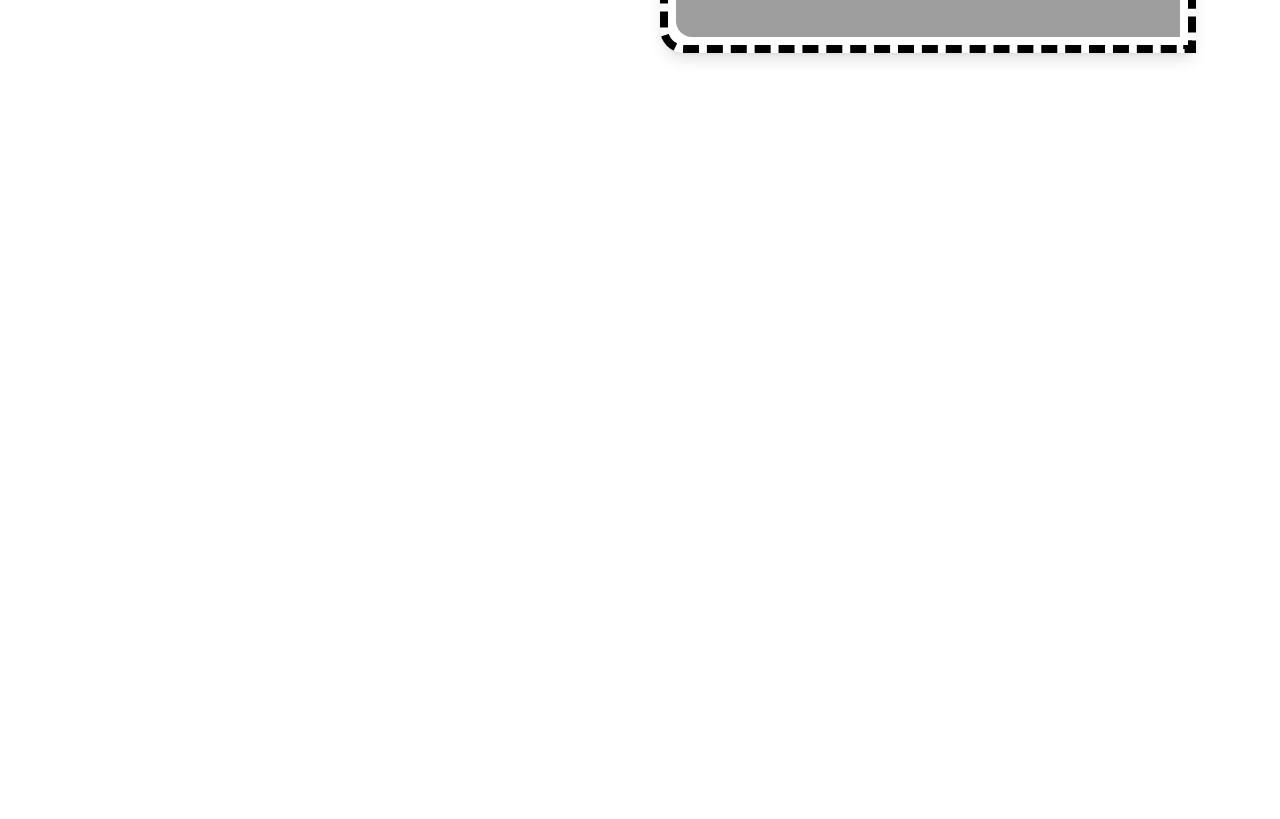
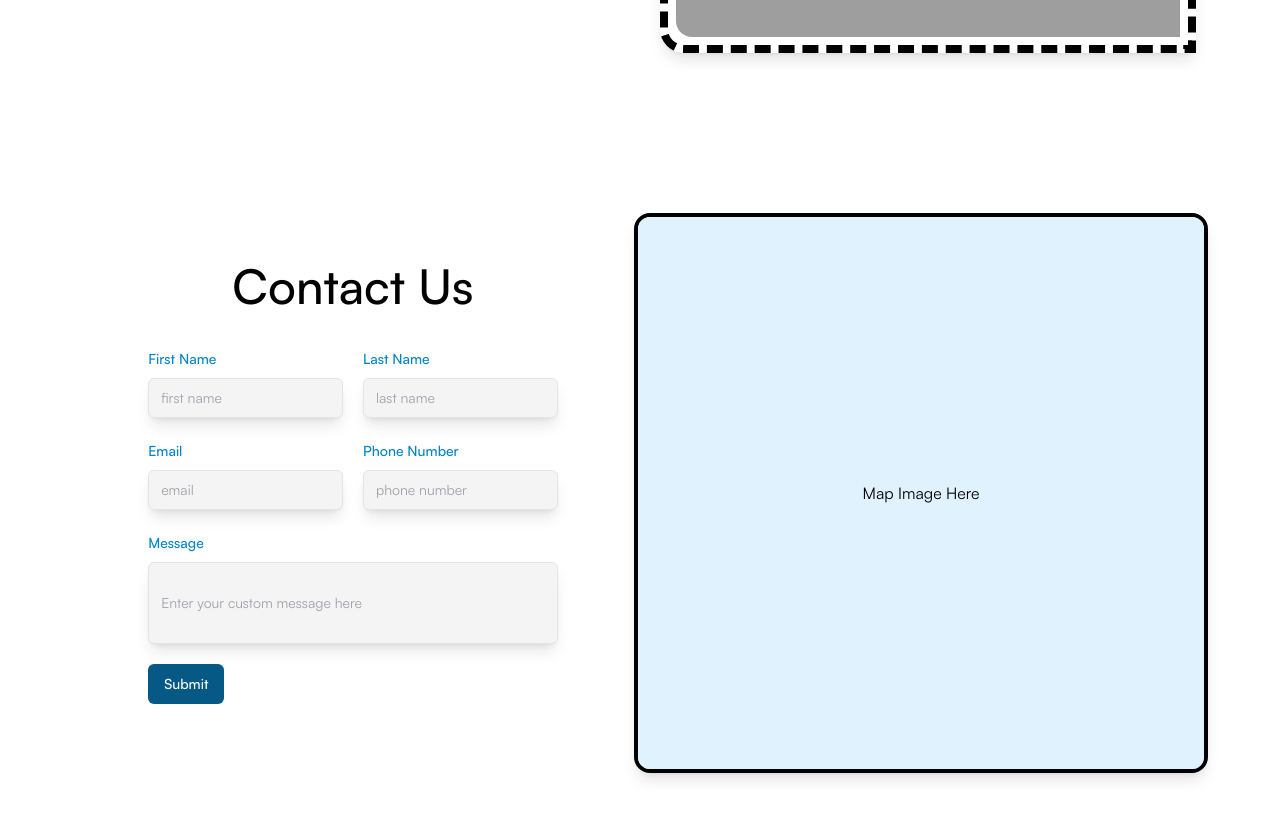
Before and after one commit to JJ-LXIX/dental-site-test, a Next.js app: page / in a window 1280 px wide. Shown: the part 2400-3219 px from the top of the page. Before the commit the page ends 2533 px from the top, so only its background shows below. Built offline with nearby package versions, Linux system fonts and the light colour scheme; grey boxes are pictures that could not be loaded.

Commit message:
added contact form section to page.tsx

```diff
--- a/src/app/page.tsx
+++ b/src/app/page.tsx
@@ -1,3 +1,4 @@
+import ContactFormSection from "../../components/ContactFormSection/ContactFormSection";
 import FaqSection from "../../components/FAQSection/FaqSection";
 import HeroSection2 from "../../components/HeroSection/HeroSection2";
 import WhyUsSection from "../../components/Why Us Section/WhyUsSection";
@@ -8,6 +9,7 @@ export default function Home() {
       <HeroSection2 />
       <WhyUsSection />
       <FaqSection />
+      <ContactFormSection />
     </main>
   );
 }
```
